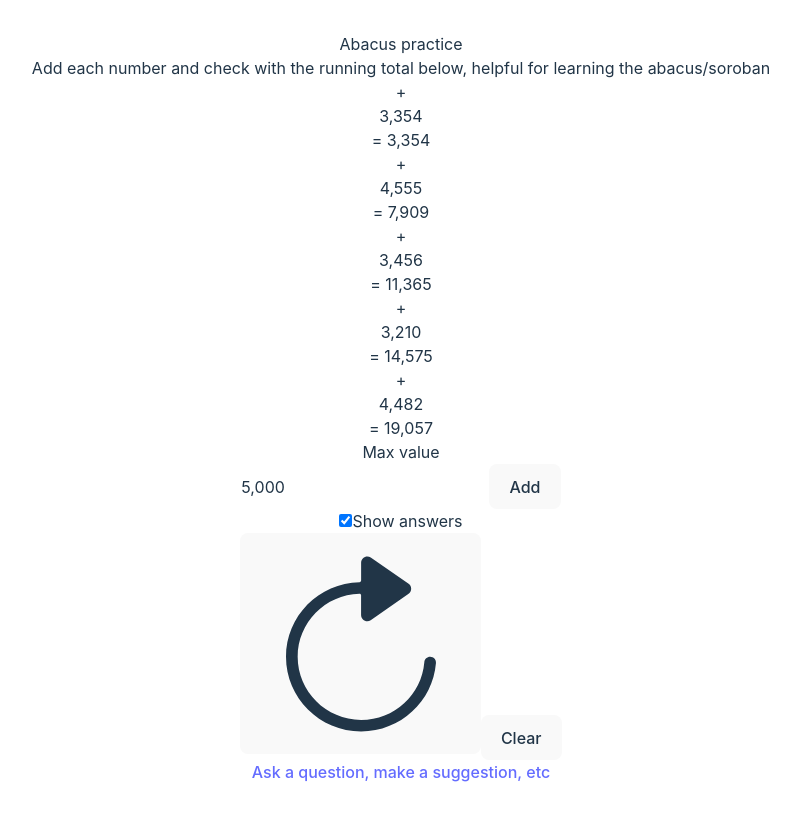
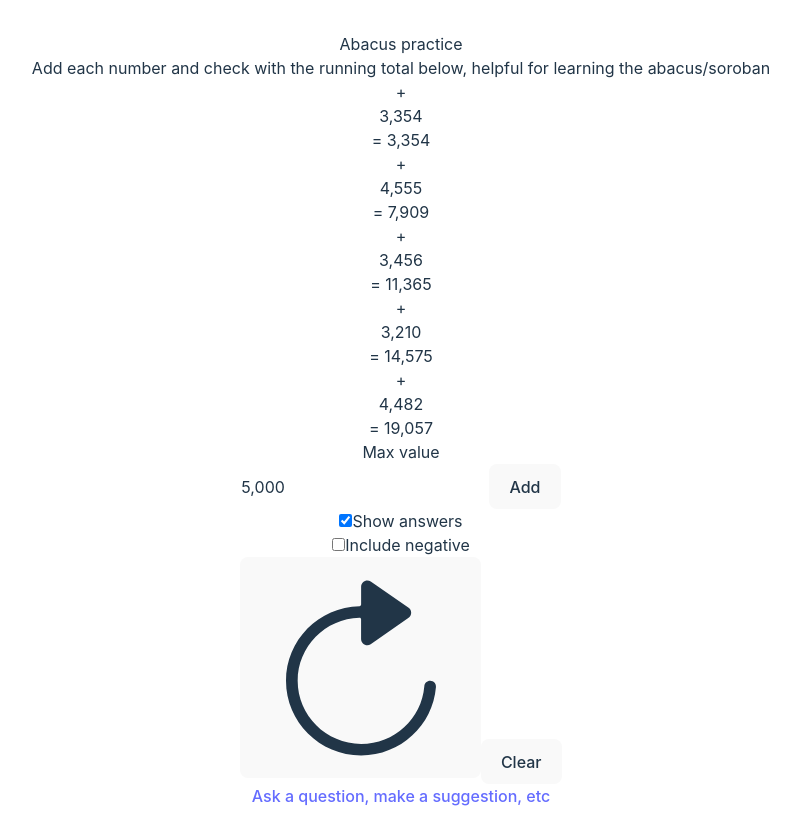
Before and after one commit to dnielbowen/abacusPractice, a React (Vite) app: page / in a window 1280 px wide. Shown: the whole page, without its empty margins (239-1039 px from the left). Before the commit the page ends 816 px from the top, so only its background shows below. Built offline with nearby package versions, Linux system fonts and the light colour scheme.

Commit message:
Include negative numbers

```diff
--- a/src/App.tsx
+++ b/src/App.tsx
@@ -18,8 +18,9 @@ function RefreshIcon() {
 
 function App() {
   const [max, setMax] = useState(5000);
+  const [includeNegative, setIncludeNegative] = useState(false);
 
-  const getNext = () => Math.floor(max * Math.random());
+  const getNext = () => Math.floor(max * Math.random()) * ((includeNegative && Math.random() < 0.4) ? -1 : 1);
   const [nums, setNums] = useState([...Array(5)].map(() => getNext()));
   const [showAnswers, setShowAnswers] = useState(true);
 
@@ -34,9 +35,9 @@ function App() {
       <div className='flex justify-center items-end flex-col gap-4'>
         {nums.map((num, i) => <div key={i} className='flex flex-col items-end gap-0'>
           <div className="font-mono flex gap-1 items-baseline">
-            <div className='text-base'>+</div>
+            <div className='text-base'>{num > 0 ? "+" : "-"}</div>
             <div className='text-4xl'>
-              {num.toLocaleString()}
+              {Math.abs(num).toLocaleString()}
             </div>
           </div>
           <div className={'transition-all duration-500 text-sm' + (!showAnswers ? ' opacity-0' : '')}>
@@ -55,9 +56,15 @@ function App() {
             </div>
           </div>
           <div className='flex items-center gap-3'>
-            <div className='flex items-center gap-1'>
-              <input type="checkbox" id="hide" checked={showAnswers} onChange={ev => setShowAnswers(ev.currentTarget.checked)} />
-              <label htmlFor="hide">Show answers</label>
+            <div className="flex flex-col gap-0">
+              <div className='flex items-center gap-1'>
+                <input type="checkbox" id="hide" checked={showAnswers} onChange={ev => setShowAnswers(ev.currentTarget.checked)} />
+                <label htmlFor="hide">Show answers</label>
+              </div>
+              <div className='flex items-center gap-1'>
+                <input type="checkbox" id="negative" checked={includeNegative} onChange={ev => setIncludeNegative(ev.currentTarget.checked)} />
+                <label htmlFor="negative">Include negative</label>
+              </div>
             </div>
             <button className='p-2 text-xl text-gray-500 border border-gray-200 dark:border-gray-600 rounded-lg'
               onClick={() => setNums(nums => [...Array(nums.length)].map(() => getNext()))}>
```
